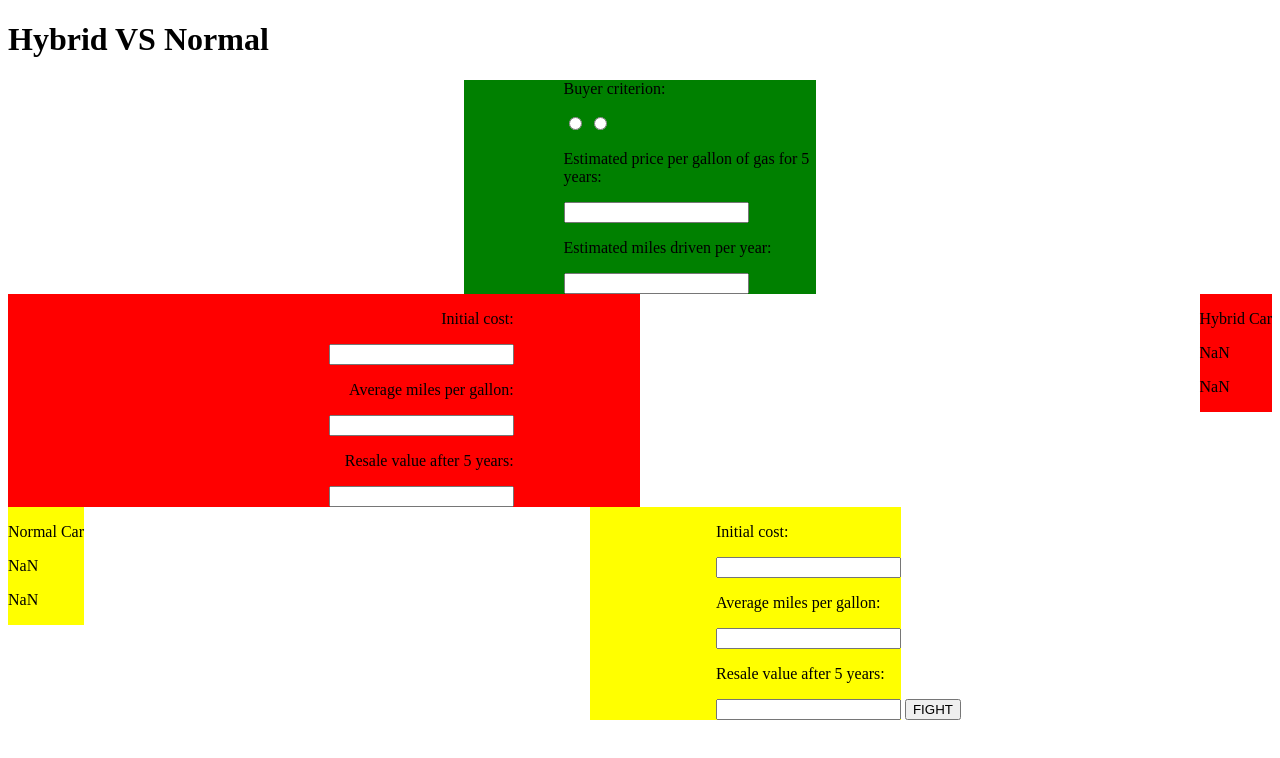
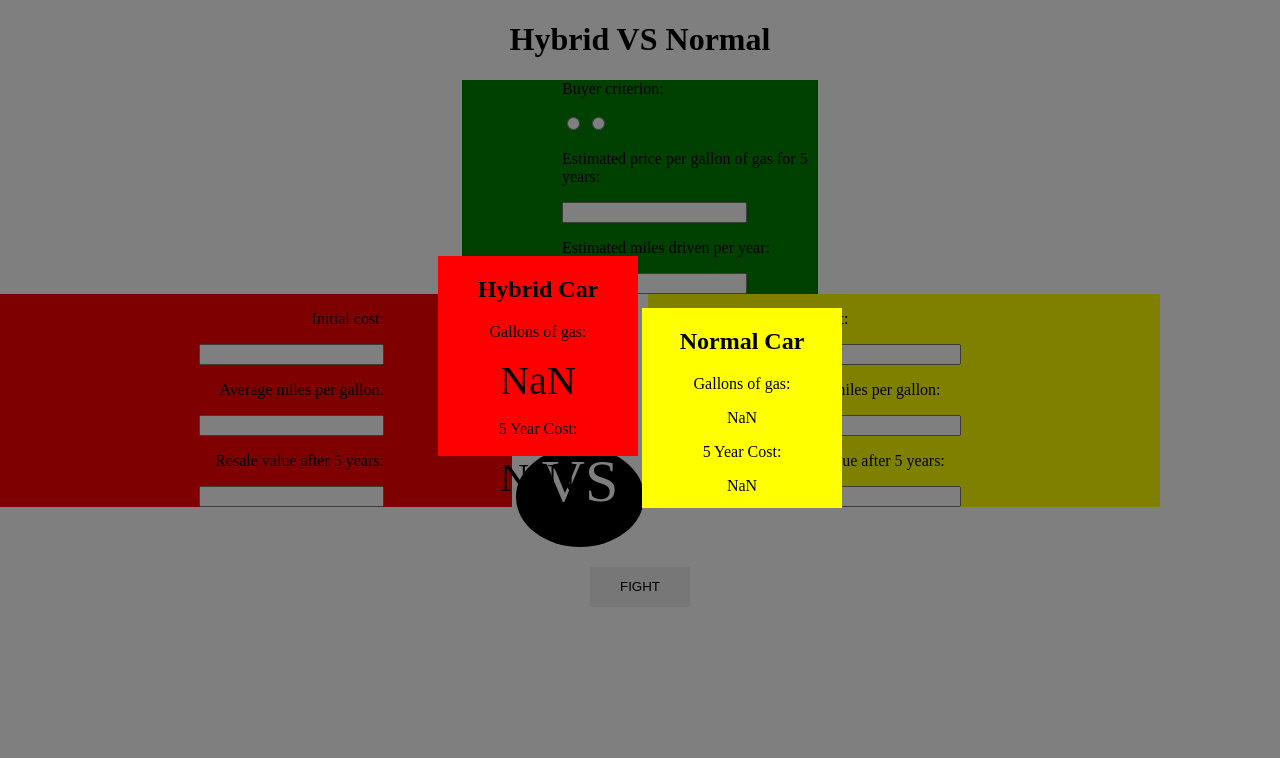
Before and after one commit to kblestarge/hybridvsnormalcar, a plain HTML site: page index.html in a window 1280 px wide. Both pictures are taken after a click on the button "FIGHT". Drawn offline with nearby package versions, Linux system fonts and the light colour scheme.

Commit message:
Functional, style sucks though

```diff
--- a/index.html
+++ b/index.html
@@ -18,6 +18,7 @@
 		<input id="num-miles" type="text">
 	</div>
 
+	<div class="two">
 		<div class="hybrid">
 			<p>Initial cost:</p>
 			<input id="h-initial-cost" type="text">
@@ -26,17 +27,11 @@
 			<p>Resale value after 5 years:</p>
 			<input id="h-resale" type="text">
 		</div>
-	<div id="h-results">
-		<p>Hybrid Car</p>
-		<p>Gallons of gas</p>
-		<p>5 Year Cost</p>
+
+		<div class="vs">
+			VS
 		</div>
 
-	<div id="n-results">
-		<p>Normal Car</p>
-		<p>fsdfsdfds</p>
-		<p>rtyrtyr</p>
-	</div>
 		<div class="normal">
 			<p>Initial cost:</p>
 			<input id="n-initial-cost" type="text">
@@ -45,8 +40,31 @@
 			<p>Resale value after 5 years:</p>
 			<input id="n-resale" type="text">
 		</div>
+	</div>
 
-	<button onclick="fight()">FIGHT</button>
+	<div class="button">
+		<button>FIGHT</button>
+	</div>
+
+	<div class="popup hide">
+		<div class="blank">
+			<div id="h-results">
+				<h2>Hybrid Car</h2>
+				<p>Gallons of gas:</p>
+				<span></span>
+				<p>5 Year Cost:</p>
+				<span></span>
+			</div>
+
+			<div id="n-results">
+				<h2>Normal Car</h2>
+				<p>Gallons of gas:</p>
+				<span></span>
+				<p>5 Year Cost:</p>
+				<span></span>
+			</div>
+		</div>
+	</div>
 
 	<script src="http://code.jquery.com/jquery-1.11.0.min.js"></script>
 	<script type="text/javascript" src="script.js"></script>
--- a/script.js
+++ b/script.js
@@ -15,32 +15,40 @@ var normal = {
 var gasCost;
 var milesDriven;
 
-function fight() {
+$(document).ready(function() {
+
+
+	$('button').click(function(){
 
 		fillCar(hybrid);
-	console.log("hybrid:",hybrid);
-
 		fillCar(normal);
-	console.log("normal:",normal);
 
 		gasCost = document.getElementById('gas-cost').value;
 		milesDriven = document.getElementById('num-miles').value;
 
 		hybridCost = cost(hybrid, gasCost, milesDriven);
-	console.log("hybridCost:",hybridCost);
-
 		normalCost = cost(normal, gasCost, milesDriven);
-	console.log("normalCost:",normalCost);
 
 		hybridGallons = fuelConsumed(hybrid, milesDriven)
-	console.log("hybridGallons:",hybridGallons);
-
 		normalGallons = fuelConsumed(normal, milesDriven)
-	console.log("normalGallons:",normalGallons);
 
 		outputResults(hybrid, hybridCost, hybridGallons);
 		outputResults(normal, normalCost, normalGallons);
-}
+
+		$('.popup').animate({
+			height: "toggle",
+			fontSize: "toggle"
+		},500);
+	})
+
+	$('.popup').click(function(){
+
+		$(this).animate({
+			height: "toggle",
+			fontSize: "toggle"
+		},500);
+	})
+})
 
 function fillCar(car) {
 
@@ -66,8 +74,8 @@ function fuelConsumed(car, miles) {
 
 function outputResults(car, cost, gallons) {
 
-	var gallonElm = document.getElementById(car.type + '-results').getElementsByTagName('p')[1];
-	var costElm = document.getElementById(car.type + '-results').getElementsByTagName('p')[2];
+	var gallonElm = document.getElementById(car.type + '-results').getElementsByTagName('span')[0];
+	var costElm = document.getElementById(car.type + '-results').getElementsByTagName('span')[1];
 
 	gallonElm.innerHTML = gallons;
 	costElm.innerHTML = cost;
--- a/styles.css
+++ b/styles.css
@@ -1,28 +1,43 @@
+h1{
+	text-align: center;
+}
+
+body{
+	margin: 0px;
+}
+
+.two{
+	display: inline-block;
+	width: 100%;
+}
+
+.vs{
+	width: 10%;
+	height: 100px;
+	background-color: black;
+	display: inline-block;
+	font-size: 60px;
+	color: white;
+	border-radius: 100%;
+	text-align: center;
+	margin: auto;
+}
+
 .hybrid{
 	background-color: red;
 	text-align: right;
-	width: 40%;
+	width: 30%;
 	padding-right: 10%;
 	display: inline-block;
-}
-
-#h-results{
-	background-color: red;
-	float: right;
 }
 
 .normal{
 	background-color: yellow;
 	text-align: left;
-	margin-left: 40%;
+	margin-left	: 0;
+	width: 30%;
 	padding-left: 10%;
 	display: inline-block;
-}
-
-#n-results{
-	clear: both;
-	background-color: yellow;
-	float: left;
 }
 
 .standard{
@@ -31,3 +46,54 @@
 	width: 20%;
 	padding-left: 100px;
 }
+
+.hide{
+	display: none;
+}
+
+.popup{
+	position: absolute;
+	height: 100%;
+	width: 100%;
+	top: 0;
+	left: 0;
+	text-align: center;
+}
+
+.blank{
+	margin: 0 auto;
+	width: 100%;
+	background-color: rgba(0, 0, 0, 0.5);
+	height: 100%;
+}
+
+#h-results{
+	background-color: red;
+	display: inline-block;
+	margin-top: 20%;
+	width: 200px;
+	height: 200px;
+}
+
+#n-results{
+	background-color: yellow;
+	display: inline-block;
+	width: 200px;
+	height: 200px;
+}
+
+#h-results span{
+	font-size: 40px;
+}
+
+button{
+	margin: 20px;
+	border: none;
+	width: 100px;
+	height: 40px;
+}
+
+.button{
+	margin: 0 auto;
+	text-align: center;
+}
```
Lines whose indentation alone changed are shown as unchanged.
